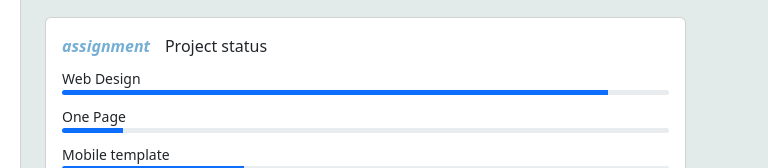
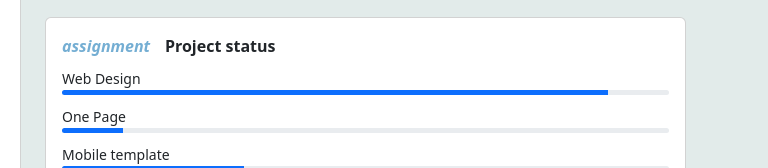
Before and after one commit to khoi1204/c7-l8-hw, a plain HTML site: page index.html in a window 1280 px wide. Shown: the part 262-430 px from the top of the page, 512-1280 px from the left. Drawn offline with nearby package versions, Linux system fonts and the light colour scheme.

Commit message:
Update index.html

```diff
--- a/index.html
+++ b/index.html
@@ -143,7 +143,7 @@
               <div class = 'd-flex justify-content-start'>
                 <span class = 'cyan'><b><i>assignment</i></b></span>
                 <span>ㅤ</span>
-                <span>Project status</span>
+                <span><b>Project status</b></span>
               </div>
 
               <div class = 'skills'>
```
